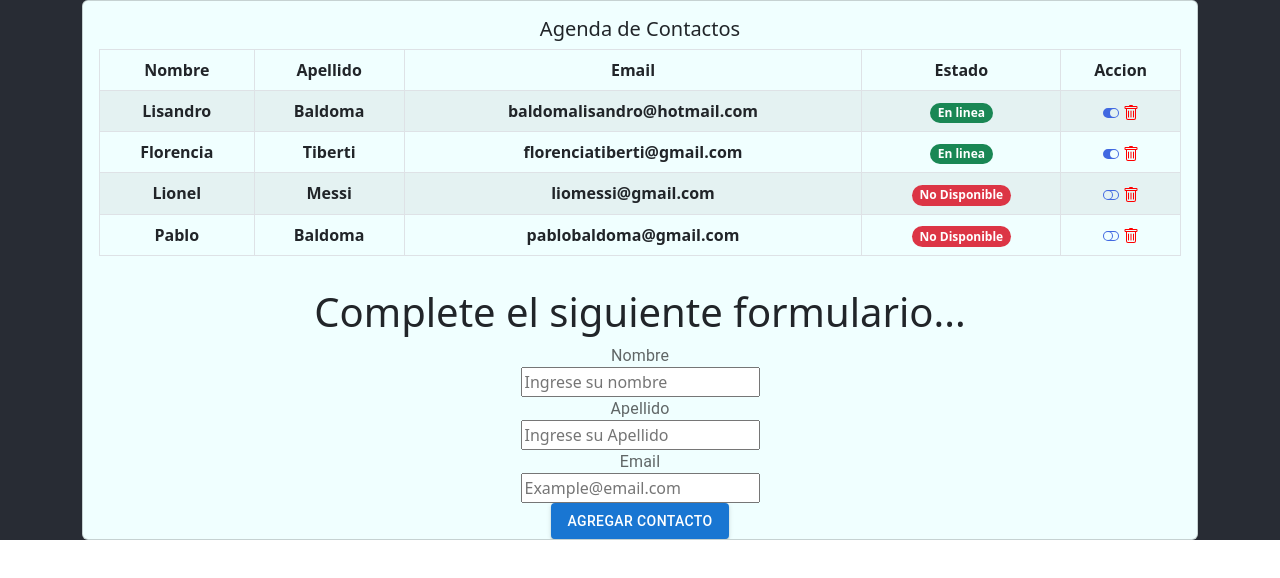
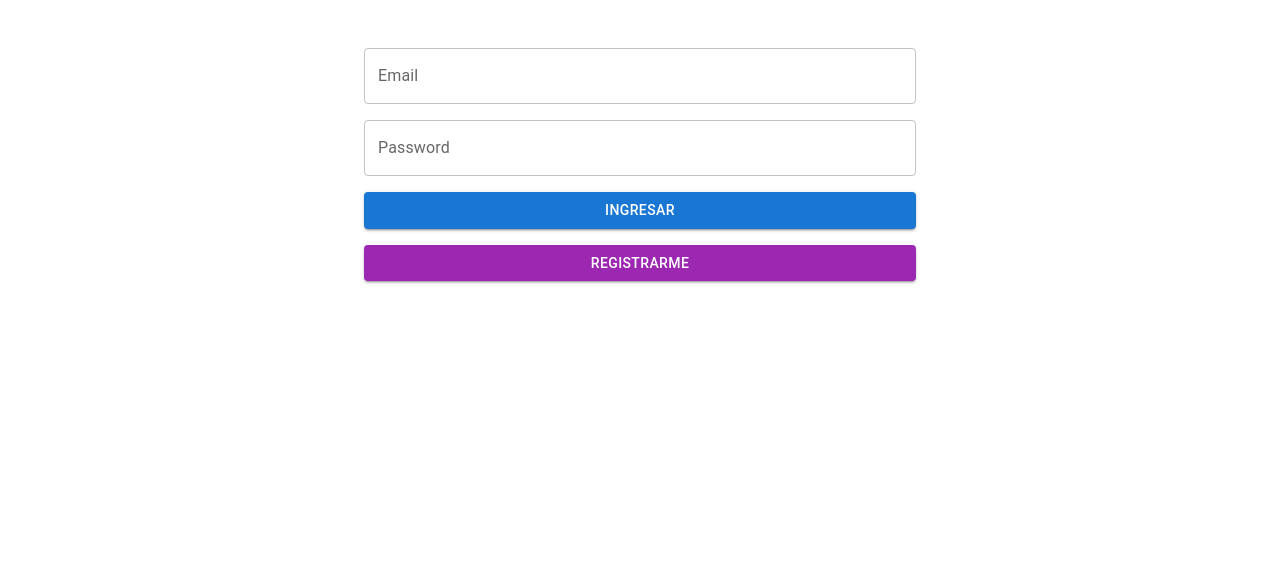
Before and after one commit to LisandroBaldoma/proyecto-evolutivo, a React (Create React App) app: page /login in a window 1280 px wide. Shown: the top 578 px of the page. Built offline with nearby package versions, Linux system fonts and the light colour scheme.

Commit message:
ejercicios 16,17 y 18

```diff
--- a/package.json
+++ b/package.json
@@ -15,6 +15,7 @@
     "react-bootstrap": "^2.7.0",
     "react-bootstrap-icons": "^1.10.2",
     "react-dom": "^18.2.0",
+    "react-router-dom": "^6.6.2",
     "react-scripts": "5.0.1",
     "web-vitals": "^2.1.4",
     "yup": "^0.32.11"
--- a/src/App.js
+++ b/src/App.js
@@ -1,24 +1,27 @@
 import "./App.css";
-//import ComponentA from './components/container/ComponentA';
-//import Clock from './components/container/Clock';
-import ContactList from "./components/container/ContactList";
-//import Cuadrado  from "./components/container/Cuadrado";
 import "bootstrap/dist/css/bootstrap.min.css";
+import { BrowserRouter, Routes, Route, Navigate } from "react-router-dom";
+import PageNotFound from "./pages/PageNotFound";
+import Agenda from "./pages/Agenda";
+import Register from "./pages/Register";
+import Login from "./pages/Login";
 
 function App() {
+  // TODO LOGGED DINAMICO
+  const logged = localStorage.getItem("credential");
+
   return (
-    <div className="App">
-
-        {/*EJERCICIOS SESIONES 1,2 y 3*/}
-        {/*<ComponentA></ComponentA>*/}
-        {/*EJERCICIOS SESIONES 4,5 Y 6*/}
-        {/*<Clock></Clock>*/}
-        {/*EJERCICIOS SESIONES 7,8 y 9*/}
-        {/*EJERCICIOS SESIONES 10, 11 y 12*/}
-        {/*<Cuadrado></Cuadrado>*/}
-        <ContactList></ContactList>
-
-    </div>
+    <BrowserRouter>
+      <Routes>
+        <Route
+          path="/"
+          element={logged !== null ? <Agenda /> : <Navigate to="/login" />}
+        />
+        <Route path="/login" element={<Login />} />
+        <Route path="/register" element={<Register />} />
+        <Route path="*" element={<PageNotFound />} />
+      </Routes>
+    </BrowserRouter>
   );
 }
 
--- /dev/null
+++ b/src/components/form/LoginForm.jsx
@@ -0,0 +1,67 @@
+import { useFormik } from "formik";
+import * as yup from "yup";
+import { Button, TextField, Container } from "@mui/material";
+import { NavLink } from "react-router-dom";
+
+const validationSchema = yup.object({
+  email: yup
+    .string("Enter your email")
+    .email("Enter a valid email")
+    .required("Email is required"),
+  password: yup
+    .string("Enter your password")
+    .min(8, "Password should be of minimum 8 characters length")
+    .required("Password is required"),
+});
+
+export default function LoginForm() {
+  const formik = useFormik({
+    initialValues: {
+      email: "",
+      password: "",
+    },
+    validationSchema: validationSchema,
+    onSubmit: (values) => {
+      alert(JSON.stringify(values, null, 2));
+      console.log(values);
+      localStorage.setItem("credential", values);
+    },
+  });
+
+  return (
+    <Container maxWidth="sm" className="mt-5">
+      <form className="d-flex flex-column gap-3" onSubmit={formik.handleSubmit}>
+        <TextField
+          fullWidth
+          id="email"
+          name="email"
+          label="Email"
+          value={formik.values.email}
+          onChange={formik.handleChange}
+          error={formik.touched.email && Boolean(formik.errors.email)}
+          helperText={formik.touched.email && formik.errors.email}
+          placeholder="ingrese su Email"
+        />
+        <TextField
+          fullWidth
+          id="password"
+          name="password"
+          label="Password"
+          type="password"
+          value={formik.values.password}
+          onChange={formik.handleChange}
+          error={formik.touched.password && Boolean(formik.errors.password)}
+          helperText={formik.touched.password && formik.errors.password}
+        />
+        <Button color="primary" variant="contained" fullWidth type="submit">
+          Ingresar
+        </Button>
+        <NavLink to="/register">
+          <Button color="secondary" variant="contained" fullWidth type="submit">
+            Registrarme
+          </Button>
+        </NavLink>
+      </form>
+    </Container>
+  );
+}
--- /dev/null
+++ b/src/components/form/RegisterForm.jsx
@@ -0,0 +1,5 @@
+import React from "react";
+
+export default function RegisterForm() {
+  return <div>RegisterForm</div>;
+}
--- /dev/null
+++ b/src/pages/Agenda.jsx
@@ -0,0 +1,6 @@
+import React from "react";
+import ContactList from "../components/container/ContactList";
+
+export default function Agenda() {
+  return <ContactList></ContactList>;
+}
--- /dev/null
+++ b/src/pages/Login.jsx
@@ -0,0 +1,5 @@
+import LoginForm from "../components/form/LoginForm";
+
+export default function Login() {
+  return <LoginForm></LoginForm>;
+}
--- /dev/null
+++ b/src/pages/PageNotFound.jsx
@@ -0,0 +1,3 @@
+export default function PageNotFound() {
+  return <div>PageNotFound</div>;
+}
--- /dev/null
+++ b/src/pages/Register.jsx
@@ -0,0 +1,5 @@
+import RegisterForm from "../components/form/RegisterForm";
+
+export default function Register() {
+  return <RegisterForm />;
+}
```
Also changed, not shown: src/App-old.js (added, +25 -0 lines), 1 other file (tests, documents, lock files or other folders).
